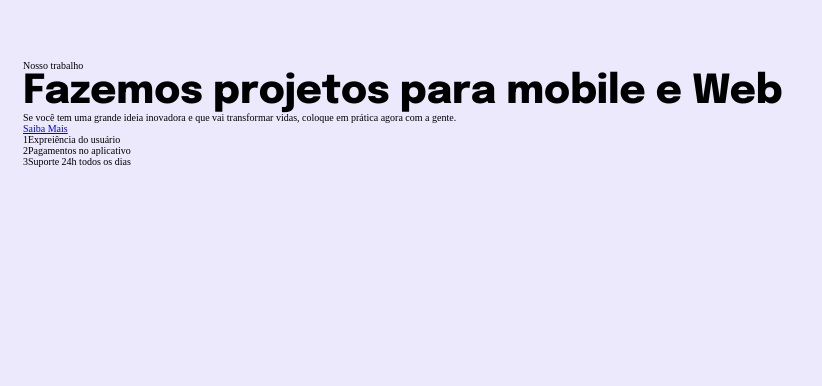
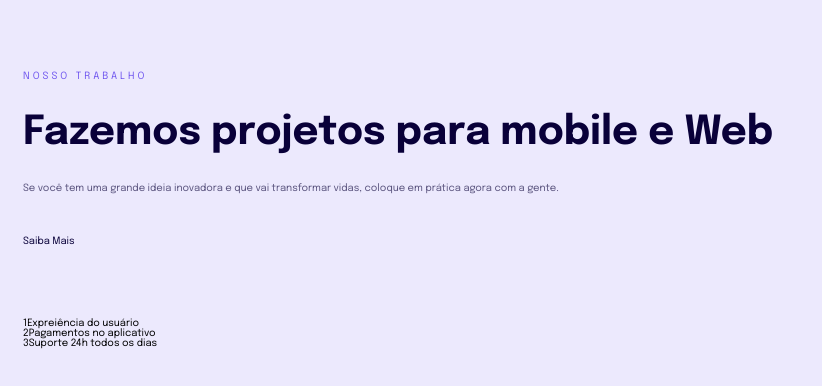
Before and after one commit to viniciuszmota/Projeto-04-RS, a plain HTML site: page index.html in a window 1280 px wide. Shown: the whole page, without its empty margins (0-822 px from the left). Drawn offline with Linux system fonts and the light colour scheme.

Commit message:
text adjust

```diff
--- a/index.html
+++ b/index.html
@@ -4,7 +4,7 @@
     <link rel="preconnect" href="https://fonts.googleapis.com" />
     <link rel="preconnect" href="https://fonts.gstatic.com" crossorigin />
     <link
-      href="https://fonts.googleapis.com/css2?family=Epilogue:wght@800&display=swap"
+      href="https://fonts.googleapis.com/css2?family=Epilogue:wght@400;700;800&display=swap"
       rel="stylesheet"
     />
 
--- a/style.css
+++ b/style.css
@@ -4,7 +4,7 @@
   box-sizing: border-box;
 }
 
-:root{
+:root {
   font-size: 62.5%; /*10px*/
 }
 
@@ -12,15 +12,46 @@
 
 body {
   background: #ece9fd;
+  font-family: "Epilogue", sans-serif;
 
-  padding: 6.0rem 2.3rem 6.6rem;
+  padding: 6rem 2.3rem 6.6rem;
 }
 
 h1 {
-  font-family: "Epilogue", sans-serif;
-  font-size: 4.0rem;
+  font-size: 4rem;
+  line-height: 4.8rem;
+  color: #090039;
+  margin-bottom: 1.5rem;
+}
+
+h1 + p {
+  color: rgba(10, 0, 57, 0.64);
+  line-height: 3.2rem;
+  margin-bottom: 3.2rem;
+}
+
+a {
+  color: #090039;
+  text-decoration: none;
+}
+
+a:hover {
+  color: #7158ef;
+  font-weight: bold;
+}
+
+main p:first-child {
+  color: #7158ef;
+  letter-spacing: 0.3rem;
+  text-transform: uppercase;
+  line-height: 3.2rem;
+  margin-bottom: 1.7rem;
 }
 
 ul {
   list-style: none;
 }
+
+ul {
+  margin-top: 7.2rem;
+}
```
